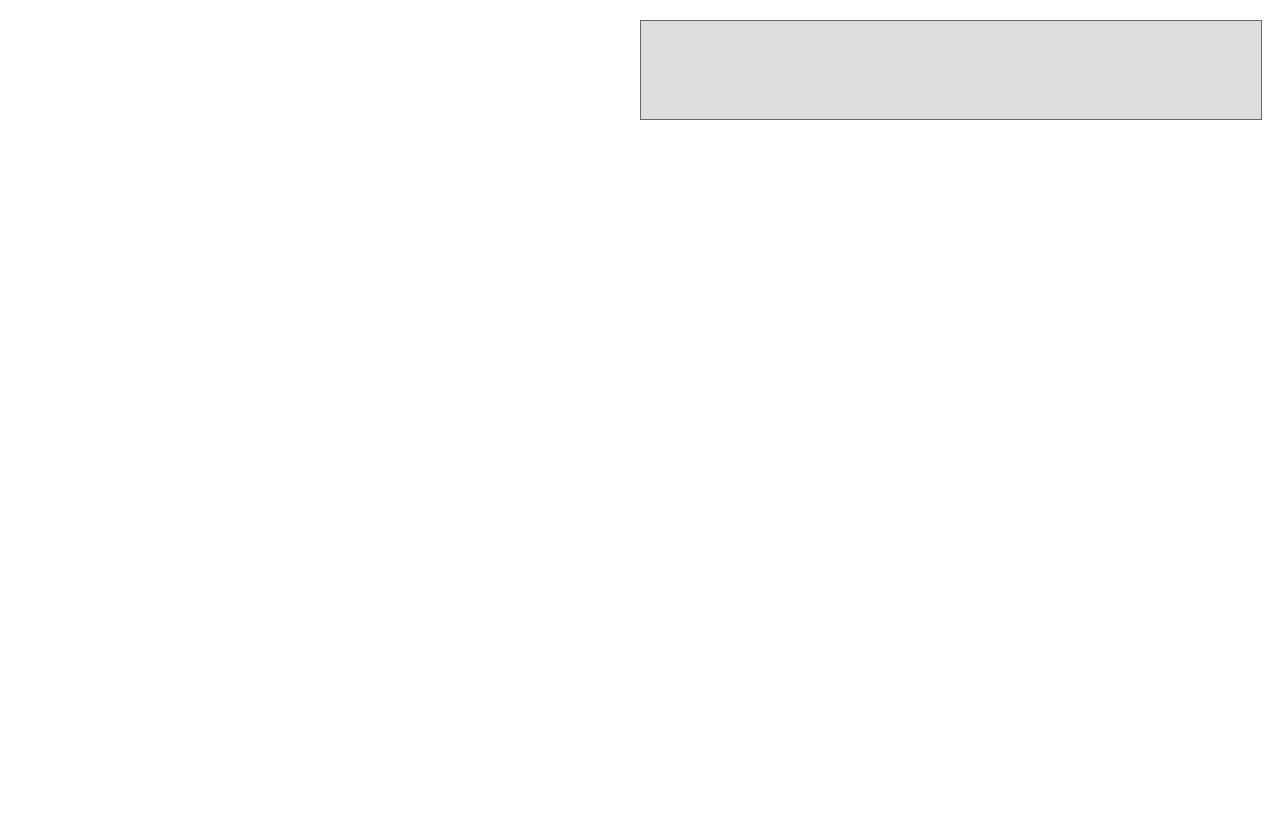
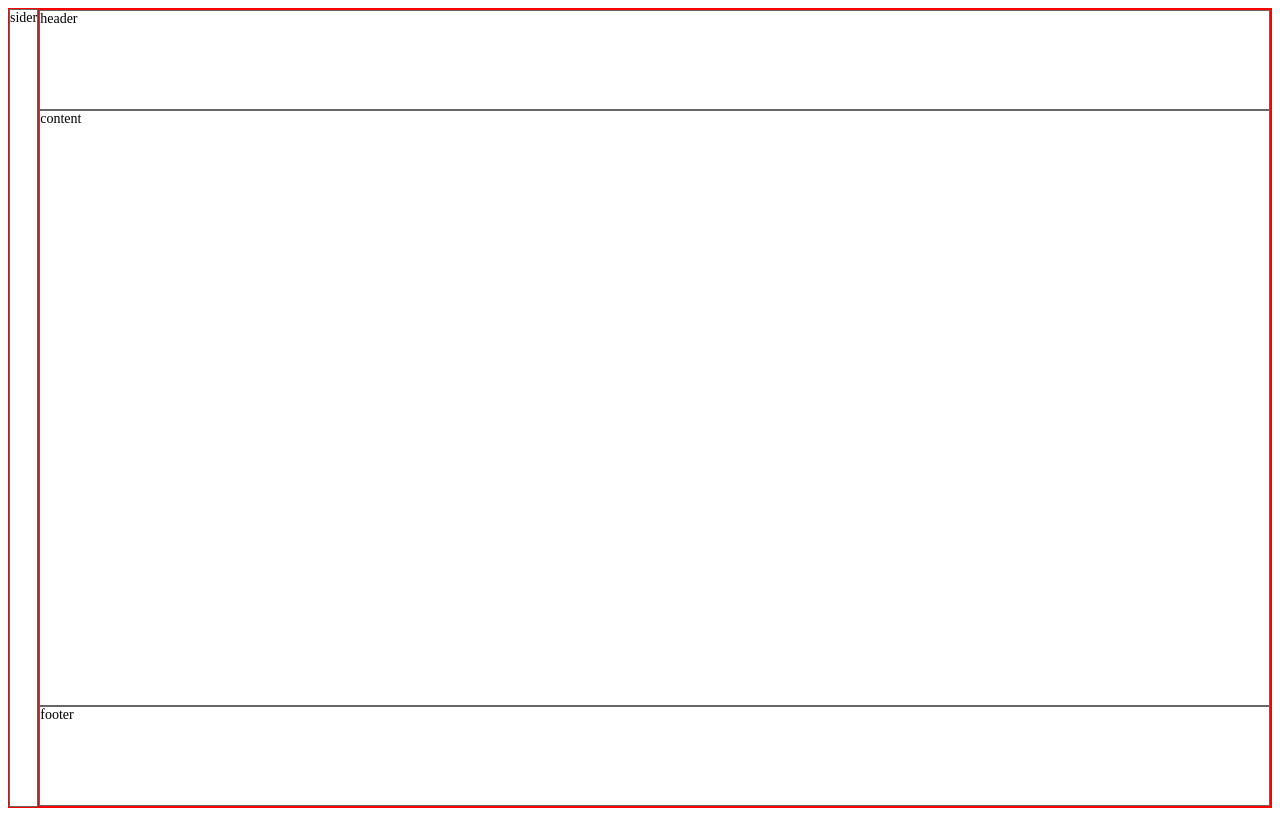
Before and after one commit to liyiaiai230/Aisaka-ui, a Vue app in the folder aisaka/: page / in a window 1280 px wide. Built offline with nearby package versions, Linux system fonts and the light colour scheme.

Commit message:
完成 sider foot content header 的基本功能

```diff
--- a/aisaka/src/App.vue
+++ b/aisaka/src/App.vue
@@ -1,10 +1,13 @@
 <template>
   <div id="app">
-    <a-row>
-      <a-col span="23" offset="1" :narrow-pc="{span:12, offset:12}">
-        <div class="demo"></div>
-      </a-col>
-    </a-row>
+    <a-layout style="height: 100vh">
+      <a-sider class="demo">sider</a-sider>
+      <a-layout>
+        <a-header class="demo">header</a-header>
+        <a-content class="demo">content</a-content>
+        <a-footer class="demo">footer</a-footer>
+      </a-layout>
+    </a-layout>
   </div>
 
 </template>
--- /dev/null
+++ b/aisaka/src/content.vue
@@ -0,0 +1,11 @@
+<template>
+  <div class="content">
+    <slot></slot>
+  </div>
+</template>
+<style lang="scss" scoped>
+.content {
+  flex-grow: 1;
+}
+
+</style>
--- /dev/null
+++ b/aisaka/src/footer.vue
@@ -0,0 +1,12 @@
+<template>
+  <div class="footer">
+    <slot></slot>
+  </div>
+</template>
+
+<style lang="scss" scoped>
+.footer {
+
+}
+
+</style>
--- /dev/null
+++ b/aisaka/src/header.vue
@@ -0,0 +1,11 @@
+<template>
+  <div class="header">
+    <slot></slot>
+  </div>
+</template>
+<style lang="scss" scoped>
+.header {
+
+}
+
+</style>
--- /dev/null
+++ b/aisaka/src/layout.vue
@@ -0,0 +1,37 @@
+<template>
+  <div class="layout" :class="layoutClass">
+    <slot></slot>
+  </div>
+</template>
+<script>
+export default {
+  name: 'AisakaLayout',
+  data() {
+    return {
+      layoutClass: {
+        hasSider: false
+      }
+    }
+  },
+  mounted() {
+    this.$children.forEach((vm) => {
+      if (vm.$options.name === "AisakaSider") {
+        this.layoutClass.hasSider = true
+      }
+    })
+  }
+}
+</script>
+<style lang="scss" scoped>
+.layout {
+  flex-grow: 1;
+  display: flex;
+  flex-direction: column;
+  border: 1px solid red;
+
+  &.hasSider {
+    flex-direction: row;
+  }
+}
+
+</style>
--- /dev/null
+++ b/aisaka/src/sider.vue
@@ -0,0 +1,16 @@
+<template>
+  <div class="sider">
+    <slot></slot>
+  </div>
+</template>
+<script>
+export default {
+  name: 'AisakaSider'
+}
+</script>
+<style lang="scss" scoped>
+.sider {
+
+}
+
+</style>
--- a/aisaka/src/style.css
+++ b/aisaka/src/style.css
@@ -1,5 +1,4 @@
 * {
-    marigin: 0;
     padding: 0;
     box-sizing: border-box;
 }
@@ -18,7 +17,6 @@
 }
 
 #app {
-    margin: 20px;
 }
 
 body {
@@ -26,13 +24,7 @@ body {
 
 }
 
-.box {
-    margin: 20px;
-
+.demo {
+    border: 1px solid #666;
+    min-height: 100px;
 }
-
-.demo {
-    background: #ddd;
-    border: 1px solid #666;
-    height: 100px;
-}
```
Also changed, not shown: aisaka/src/main.js (+11 -0 lines).
